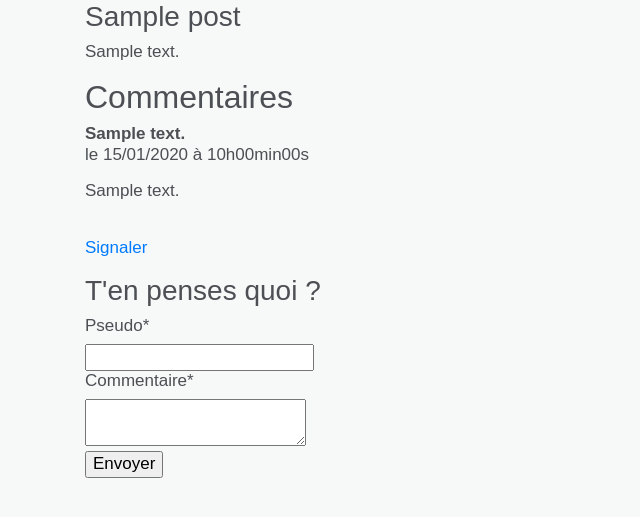
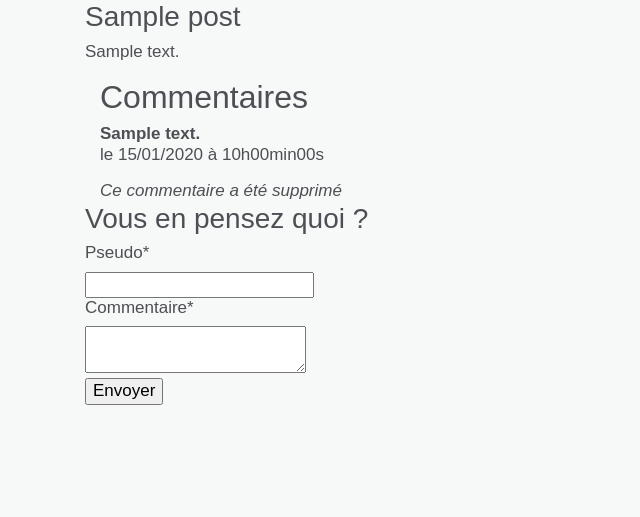
Before and after one commit to paulantoinecolin/OC-DWJ-P4, a PHP site: page /index.php?action=post&id=1 in a window 1280 px wide. Shown: the top 517 px of the page, without its empty margins (0-640 px from the left). Run offline with PHP 8.4, Linux system fonts and the light colour scheme; tables that the repository leaves empty or names only in its code hold one stand-in row (values such as "Sample post").

Commit message:
feat(front): added comment report

```diff
--- a/controller/frontend.php
+++ b/controller/frontend.php
@@ -41,4 +41,5 @@ function flagComment($commentId)
     {
         $commentManager = new \OpenClassrooms\Blog\Model\CommentManager();
         $toggledflag = $commentManager->toggleFlag($commentId);
+        post();
     }
--- a/view/frontend/postView.php
+++ b/view/frontend/postView.php
@@ -13,23 +13,37 @@
     </p>
 </div>
 
+
+<div class="col">
 <h2>Commentaires</h2>
 
 
-
+    <div class="row">
+        <div class="col-6">
     <?php
     while ($comment = $comments->fetch())
     {
     ?>
         <p><strong><?= htmlspecialchars($comment['commentpseudo']) ?></strong>
                 <br /> le <?= $comment['comment_date_fr'] ?></p>
+    <?php
+        if (!$comment['commentflagged']) {
+    ?>
             <p><?= nl2br(htmlspecialchars($comment['commenttext'])) ?></p></br>
-    <p><a href="index.php?action=flag&amp;id=<?= $post['postid'] ?>&amp;commentid=<?= $comment['commentid'] ?>"> Signaler</a></p>
+            <div class="alert alert-danger"  role="alert">
+                <a class="alert-link" href="index.php?action=flag&amp;id=<?= $post['postid'] ?>&amp;commentid=<?= $comment['commentid'] ?>"> Signaler ce commentaire</a>
+            </div>
     <?php
+        } else {
+            echo nl2br("<em>Ce commentaire a été supprimé</em></br>");
+        }
     }
     ?>
+        </div>
+    </div>
+</div>
 
-<h3>T'en penses quoi ?</h3>
+<h3>Vous en pensez quoi ?</h3>
 <form action="index.php?action=addComment&amp;id=<?= $post['postid'] ?>" method="post">
     <div>
         <label for="author">Pseudo*</label><br />
```
Lines whose indentation alone changed are shown as unchanged.
